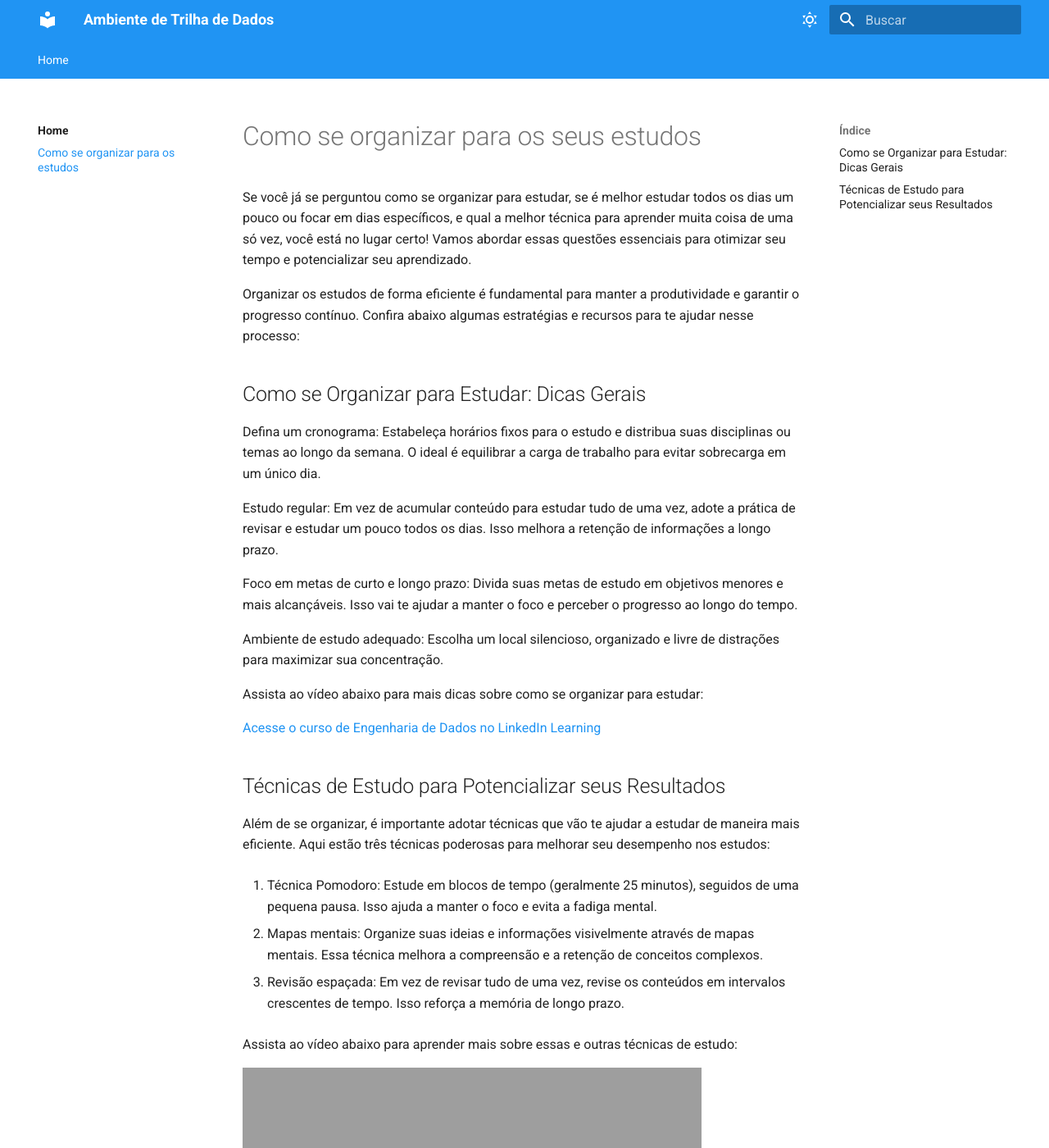
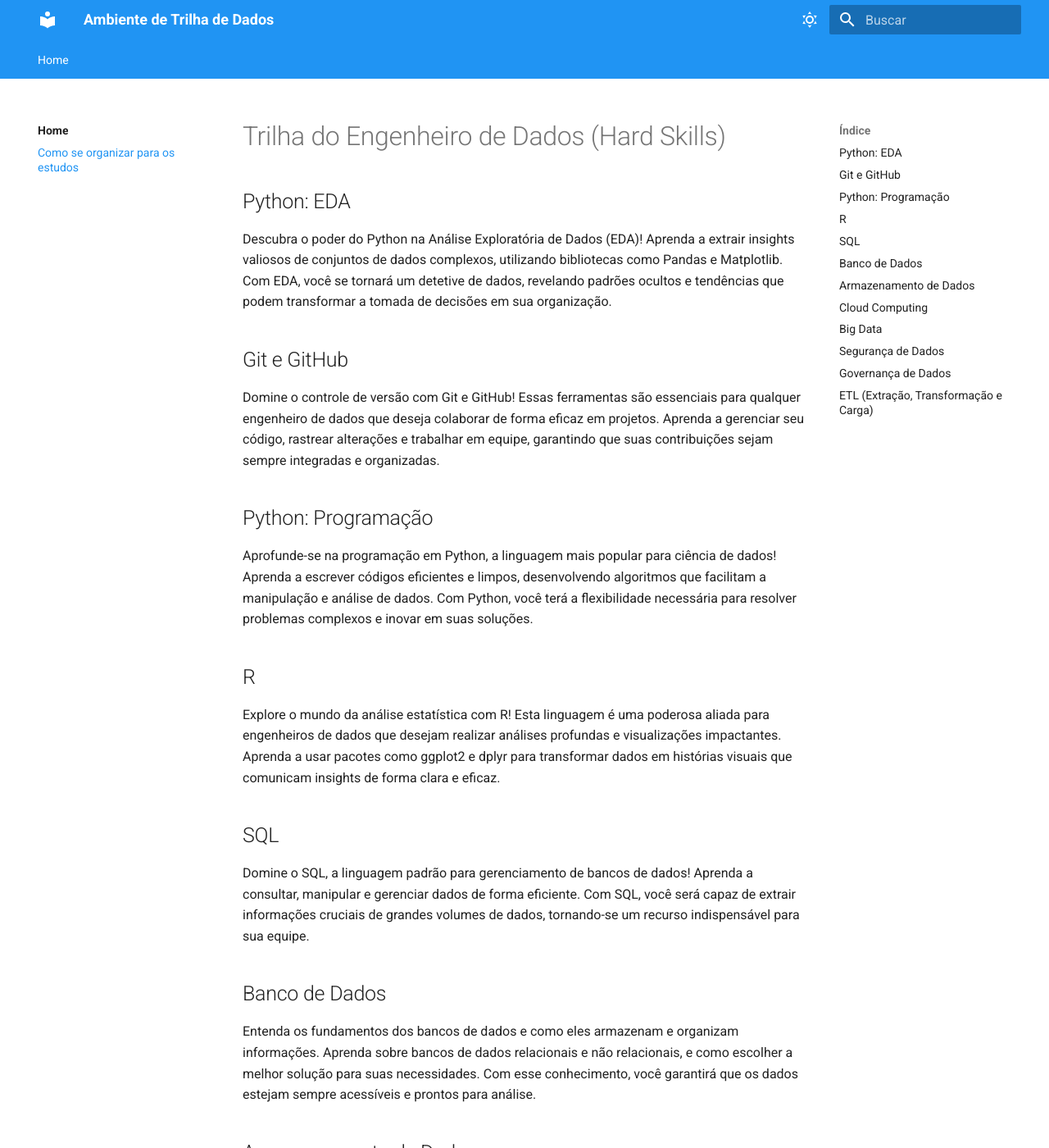
Before and after one commit to steniasantos/steniasantos.github.io, an MkDocs documentation site: the page built from docs/home/como_organizar_estudos.md, in a window 1280 px wide and 1400 px high. Shown: the whole window at 82% size. Built offline with MkDocs 1.6.1 and Material for MkDocs 9.7.7, drawn with Linux system fonts in a browser that asks for light colours; some of the changed text lies outside the part shown; grey boxes are pictures that could not be loaded.

Commit message:
Update como_organizar_estudos.md

```diff
--- a/docs/home/como_organizar_estudos.md
+++ b/docs/home/como_organizar_estudos.md
@@ -1,37 +1,37 @@
-# Como se organizar para os seus estudos
+# Trilha do Engenheiro de Dados (Hard Skills)
 
-Se você já se perguntou como se organizar para estudar, se é melhor estudar todos os dias um pouco ou focar em dias específicos, e qual a melhor técnica para aprender muita coisa de uma só vez, você está no lugar certo! Vamos abordar essas questões essenciais para otimizar seu tempo e potencializar seu aprendizado.
+## Python: EDA
+Descubra o poder do Python na Análise Exploratória de Dados (EDA)! Aprenda a extrair insights valiosos de conjuntos de dados complexos, utilizando bibliotecas como Pandas e Matplotlib. Com EDA, você se tornará um detetive de dados, revelando padrões ocultos e tendências que podem transformar a tomada de decisões em sua organização.
 
-Organizar os estudos de forma eficiente é fundamental para manter a produtividade e garantir o progresso contínuo. Confira abaixo algumas estratégias e recursos para te ajudar nesse processo:
+## Git e GitHub
+Domine o controle de versão com Git e GitHub! Essas ferramentas são essenciais para qualquer engenheiro de dados que deseja colaborar de forma eficaz em projetos. Aprenda a gerenciar seu código, rastrear alterações e trabalhar em equipe, garantindo que suas contribuições sejam sempre integradas e organizadas.
 
-## Como se Organizar para Estudar: Dicas Gerais
+## Python: Programação
+Aprofunde-se na programação em Python, a linguagem mais popular para ciência de dados! Aprenda a escrever códigos eficientes e limpos, desenvolvendo algoritmos que facilitam a manipulação e análise de dados. Com Python, você terá a flexibilidade necessária para resolver problemas complexos e inovar em suas soluções.
 
-Defina um cronograma: Estabeleça horários fixos para o estudo e distribua suas disciplinas ou temas ao longo da semana. O ideal é equilibrar a carga de trabalho para evitar sobrecarga em um único dia.
+## R
+Explore o mundo da análise estatística com R! Esta linguagem é uma poderosa aliada para engenheiros de dados que desejam realizar análises profundas e visualizações impactantes. Aprenda a usar pacotes como ggplot2 e dplyr para transformar dados em histórias visuais que comunicam insights de forma clara e eficaz.
 
-Estudo regular: Em vez de acumular conteúdo para estudar tudo de uma vez, adote a prática de revisar e estudar um pouco todos os dias. Isso melhora a retenção de informações a longo prazo.
+## SQL
+Domine o SQL, a linguagem padrão para gerenciamento de bancos de dados! Aprenda a consultar, manipular e gerenciar dados de forma eficiente. Com SQL, você será capaz de extrair informações cruciais de grandes volumes de dados, tornando-se um recurso indispensável para sua equipe.
 
-Foco em metas de curto e longo prazo: Divida suas metas de estudo em objetivos menores e mais alcançáveis. Isso vai te ajudar a manter o foco e perceber o progresso ao longo do tempo.
+## Banco de Dados
+Entenda os fundamentos dos bancos de dados e como eles armazenam e organizam informações. Aprenda sobre bancos de dados relacionais e não relacionais, e como escolher a melhor solução para suas necessidades. Com esse conhecimento, você garantirá que os dados estejam sempre acessíveis e prontos para análise.
 
-Ambiente de estudo adequado: Escolha um local silencioso, organizado e livre de distrações para maximizar sua concentração.
+## Armazenamento de Dados
+Mergulhe nas diferentes abordagens de armazenamento de dados, incluindo Data Lakes e Data Warehouses. Aprenda a estruturar e gerenciar dados de forma que eles sejam facilmente acessíveis e utilizáveis. Compreender essas tecnologias é fundamental para garantir que sua organização possa escalar e inovar.
 
-Assista ao vídeo abaixo para mais dicas sobre como se organizar para estudar:
+## Cloud Computing
+Explore o mundo da computação em nuvem e descubra como as plataformas como AWS, Google Cloud e Azure estão revolucionando o armazenamento e processamento de dados. Aprenda a implementar soluções escaláveis e seguras que permitem que sua organização aproveite ao máximo seus dados.
 
-<a href="https://www.linkedin.com/learning/introducao-as-competencias-essenciais-para-a-carreira-de-analise-de-dados/engenheiros-de-dados" target="_blank">
-    Acesse o curso de Engenharia de Dados no LinkedIn Learning
-</a>
+## Big Data
+Desvende os segredos do Big Data! Compreenda suas características, como volume, variedade e velocidade, e aprenda a usar ferramentas como Hadoop e Spark para processar e analisar grandes conjuntos de dados. Este conhecimento é crucial para lidar com os desafios e oportunidades que o Big Data apresenta.
 
-## Técnicas de Estudo para Potencializar seus Resultados
+## Segurança de Dados
+A segurança de dados é mais importante do que nunca! Aprenda as melhores práticas para proteger informações sensíveis e garantir a conformidade com regulamentações. Com esse conhecimento, você se tornará um defensor dos dados, ajudando sua organização a mitigar riscos e proteger ativos valiosos.
 
-Além de se organizar, é importante adotar técnicas que vão te ajudar a estudar de maneira mais eficiente. Aqui estão três técnicas poderosas para melhorar seu desempenho nos estudos:
+## Governança de Dados
+Entenda a importância da governança de dados e como ela garante a qualidade, segurança e uso responsável das informações. Aprenda a implementar políticas e processos que promovam a integridade dos dados, tornando-se um líder na gestão de ativos de dados em sua organização.
 
-1. Técnica Pomodoro: Estude em blocos de tempo (geralmente 25 minutos), seguidos de uma pequena pausa. Isso ajuda a manter o foco e evita a fadiga mental.
-
-2. Mapas mentais: Organize suas ideias e informações visivelmente através de mapas mentais. Essa técnica melhora a compreensão e a retenção de conceitos complexos.
-
-3. Revisão espaçada: Em vez de revisar tudo de uma vez, revise os conteúdos em intervalos crescentes de tempo. Isso reforça a memória de longo prazo.
-
-Assista ao vídeo abaixo para aprender mais sobre essas e outras técnicas de estudo:
-
-<iframe width="560" height="315" src="https://www.youtube.com/embed/posTc56basM?si=VnJ4FNBl5xU5Z0Lu" title="YouTube video player" frameborder="0" allow="accelerometer; autoplay; clipboard-write; encrypted-media; gyroscope; picture-in-picture; web-share" referrerpolicy="strict-origin-when-cross-origin" allowfullscreen></iframe>
-
-Agora que você sabe como se organizar melhor, é hora de colocar em prática e seguir em frente com confiança! Continue acompanhando nossa trilha de aprendizado e desbloqueie todo o seu potencial. Vamos juntos até o fim!
+## ETL (Extração, Transformação e Carga)
+Mergulhe no processo de ETL e aprenda a extrair, transformar e carregar dados de diferentes fontes. Compreender ETL é essencial para qualquer engenheiro de dados, pois permite que você integre dados de forma eficaz, preparando-os para análise e tomada de decisões.
```
